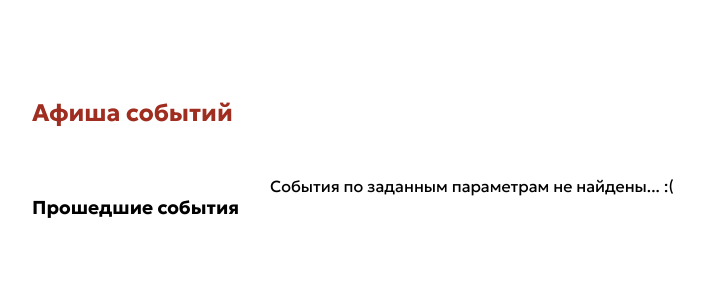
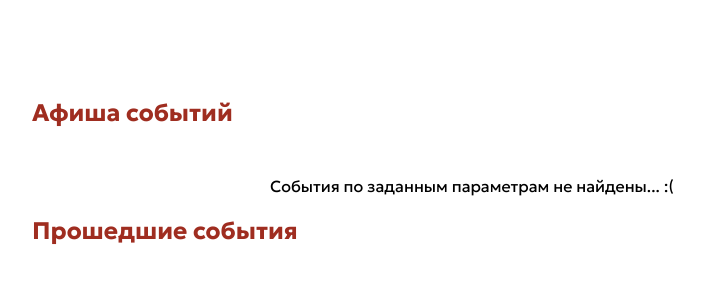
Before and after one commit to NikitaKolotushkin/ryadom, a Python web app: template ryadom_front-end/app/templates/index.html in a window 1280 px wide. Shown: the part 406-706 px from the top of the page, without its empty margins (168-872 px from the left). Run offline with Jinja, Linux system fonts and the light colour scheme; the template is opened without the code that fills it, so the values that code supplies are empty.

Commit message:
add: some styles for / & /event/ + refill some buttons

```diff
--- a/ryadom_front-end/app/static/css/main.css
+++ b/ryadom_front-end/app/static/css/main.css
@@ -284,6 +284,8 @@ nav {
     flex-wrap: wrap;
     gap: 5vh;
     justify-content: center;
+
+    margin-bottom: var(--base-vertical-margin);
 }
 
 .event {
@@ -315,6 +317,17 @@ nav {
     font-weight: 400;
 
     opacity: .65;
+}
+
+.archive {
+    width: 100%;
+    /* margin-bottom: var(--base-vertical-margin); */
+}
+
+.archive h3 {
+    font-size: 3vh;
+
+    color: var(--accent-color);
 }
 
 /* EVENT */
@@ -411,7 +424,7 @@ nav {
     font-size: 2vh;
     text-decoration: none;
 
-    background: var(--accent-color);
+    background: rgb(163 166 175);
 
 }
 
@@ -506,7 +519,7 @@ form input::placeholder {
 }
 
 form button {
-    background-color: var(--accent-color);
+    background-color: rgb(163 166 175);
     color: var(--main-bg-color);
     font-size: 2.2vh;
     font-weight: 400;
```
